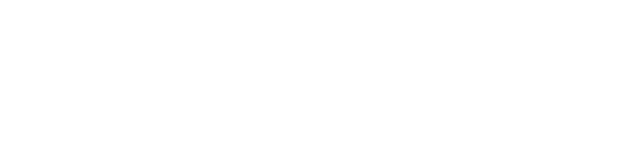
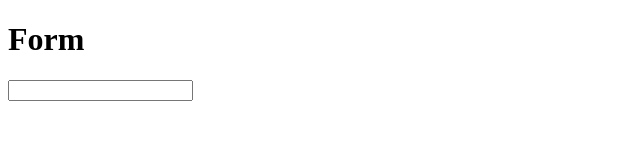
Before and after one commit to Fahim-Muntashir/Github_Team_Test, a plain HTML site: page index.html in a window 1280 px wide. Shown: the whole page, without its empty margins (0-640 px from the left). Drawn offline with Linux system fonts and the light colour scheme.

Commit message:
created new form dev1

```diff
--- a/index.html
+++ b/index.html
@@ -5,5 +5,11 @@
     <meta name="viewport" content="width=device-width, initial-scale=1.0" />
     <title>Document</title>
   </head>
-  <body></body>
+  <body>
+    <h1>Form</h1>
+    <form action="">
+      <input type="text" />
+      <div class="submit"></div>
+    </form>
+  </body>
 </html>
```
